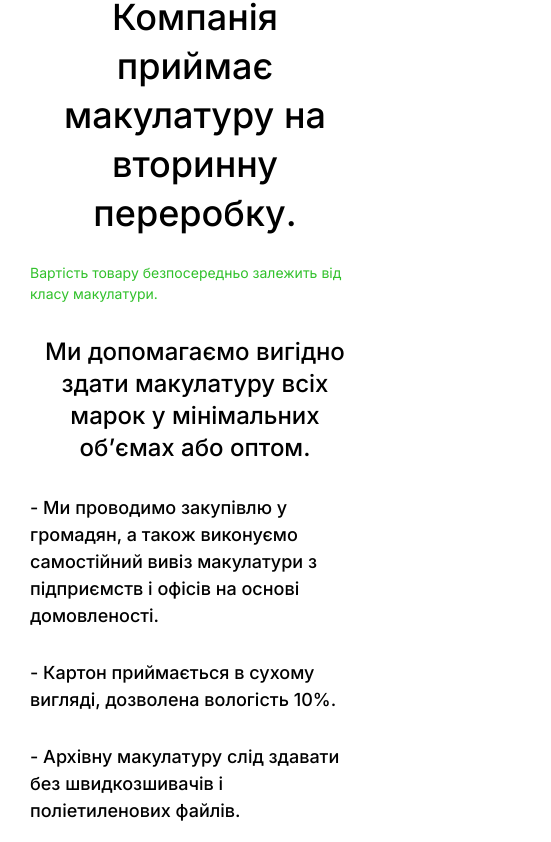
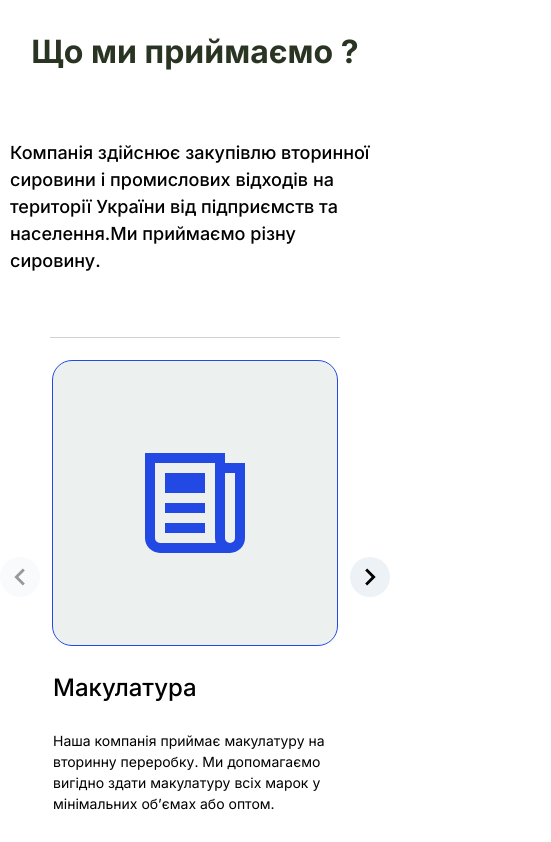
Before and after one commit to EvgeniiVoznyuk/ecoboyarka, a React (Create React App) app: page / in a window 390 px wide. Shown: the part 980-1822 px from the top of the page, 551 px wide, since content can reach past the window. Built offline with nearby package versions, Linux system fonts and the light colour scheme.

Commit message:
Section/slider (#8)
* feat(slider)

* finalize slider section & responsive refactor

```diff
--- a/src/App.tsx
+++ b/src/App.tsx
@@ -1,15 +1,17 @@
 import * as React from 'react';
 import { ChakraProvider, Container } from '@chakra-ui/react';
+import SliderSection from 'components/sections/SliderSection/SliderSection';
+import OurBenefits from 'components/OurBenefits/OurBenefits';
 import theme from './theme';
 import Header from './components/Header/Header';
 import ThirdSection from './components/ThirdSection/ThirdSection';
 import AboutUs from './components/AboutUs/AboutUs';
-import OurBenefits from './components/OurBenefits/OurBenefits';
 
 const App = () => (
   <ChakraProvider theme={theme}>
     <Container px="0" maxW="1440px">
       <Header />
+      <SliderSection />
       <ThirdSection />
       <AboutUs />
       <OurBenefits />
--- a/src/components/AboutUs/AboutUs.tsx
+++ b/src/components/AboutUs/AboutUs.tsx
@@ -11,6 +11,7 @@ const AboutUs = () => {
       px="30px"
       direction={{ base: 'column', lg: 'row' }}
       justify={{ base: 'center', lg: 'space-between' }}
+      alignItems="center"
       mb="150px"
     >
       <Box>
@@ -25,6 +26,7 @@ const AboutUs = () => {
           fontWeight="400"
           color="black.100"
           mb="48px"
+          direction={{ base: 'column', lg: 'row' }}
         >
           <Text>
             <Text color="green.500" fontWeight="600" as="span">
@@ -60,7 +62,12 @@ const AboutUs = () => {
           </Link>
         </HStack>
       </Box>
-      <Image src={recycleInHands} maxH="550px" maxW="550px" />
+      <Image
+        display={{ base: 'none', md: 'block' }}
+        src={recycleInHands}
+        maxH="550px"
+        maxW="550px"
+      />
     </Flex>
   );
 };
--- a/src/components/ThirdSection/ThirdSection.tsx
+++ b/src/components/ThirdSection/ThirdSection.tsx
@@ -6,15 +6,14 @@ import books from '../../img/books.png';
 
 const ThirdSection = () => {
   return (
-    <VStack spacing="48px" pb="136px">
+    <VStack px="10px" alignItems="center" spacing="48px" pb="136px">
       <Flex
         width="100%"
         justify="space-between"
-        p={{ base: '85px 30px 0 30px', lg: '85px 110px 0 30px' }}
         direction={{ base: 'column', lg: 'row' }}
       >
         <VStack
-          alignItems="flex-start"
+          alignItems={{ base: 'center', lg: 'flex-start' }}
           textAlign={{ base: 'center', lg: 'left' }}
         >
           <Text
@@ -55,7 +54,7 @@ const ThirdSection = () => {
           fontSize="18px"
           fontWeight="500"
           color="black.100"
-          alignItems="flex-start"
+          alignItems={{ base: 'center', lg: 'flex-start' }}
         >
           <Text maxW="592px">
             - Ми проводимо закупівлю у громадян, а також виконуємо самостійний
--- /dev/null
+++ b/src/components/sections/SliderSection/Slider.tsx
@@ -0,0 +1,57 @@
+import Carousel from 'react-elastic-carousel';
+import { SLIDER_ITEMS } from 'constants/shared';
+import { Button } from '@chakra-ui/react';
+import { ChevronLeftIcon, ChevronRightIcon } from '@chakra-ui/icons';
+import SliderCard from './SliderCard';
+
+export default function Slider() {
+  const myArrow = ({ type, onClick, isEdge }: any) => {
+    const pointer =
+      type === 'PREV' ? (
+        <ChevronLeftIcon
+          _hover={{ color: 'white' }}
+          w="50px"
+          h="34px"
+          color="black"
+        />
+      ) : (
+        <ChevronRightIcon
+          _hover={{ color: 'white' }}
+          w="50px"
+          h="34px"
+          color="black"
+        />
+      );
+    return (
+      <Button
+        borderRadius="50%"
+        w="40px"
+        h="40px"
+        top="40%"
+        onClick={onClick}
+        disabled={isEdge}
+        _hover={{ bg: 'green.500', color: 'white' }}
+      >
+        {pointer}
+      </Button>
+    );
+  };
+  return (
+    <Carousel
+      renderArrow={myArrow}
+      breakPoints={[
+        { width: 1, itemsToShow: 1 },
+        { width: 650, itemsToShow: 2, itemsToScroll: 2 },
+        { width: 870, itemsToShow: 2 },
+        { width: 1150, itemsToShow: 3, itemsToScroll: 2 },
+        { width: 1450, itemsToShow: 3 },
+      ]}
+      itemsToShow={3}
+      isRTL={false}
+    >
+      {SLIDER_ITEMS.map((item) => (
+        <SliderCard {...item} />
+      ))}
+    </Carousel>
+  );
+}
--- /dev/null
+++ b/src/components/sections/SliderSection/SliderCard.tsx
@@ -0,0 +1,50 @@
+import { Flex, VStack, Text, Image } from '@chakra-ui/react';
+
+interface IProps {
+  img: string;
+  title: string;
+  color: string;
+  description: string;
+}
+const SliderCard = ({ img, title, color, description }: IProps) => {
+  return (
+    <VStack
+      boxShadow="(0px 4px 4px rgba(0, 0, 0, 0.25))"
+      gridGap="16px"
+      alignItems="flex-start"
+      p="22px"
+      w="330px"
+      border="1px solid"
+      borderColor="grey.100"
+      borderRadius="20px"
+    >
+      <Flex
+        justifyContent="center"
+        alignItems="center"
+        border="1px solid"
+        borderColor={color}
+        borderRadius="20px"
+        bg="#ECF1EF"
+        w="286px"
+        h="286px"
+        alignSelf="center"
+      >
+        <Image src={img} />
+      </Flex>
+
+      <Text fontSize="24px" fontWeight="500" color="black">
+        {title}
+      </Text>
+
+      <Text fontSize="14px" color="black">
+        {description}
+      </Text>
+
+      <Text fontSize="18px" color="green.500">
+        Детальніше
+      </Text>
+    </VStack>
+  );
+};
+
+export default SliderCard;
--- /dev/null
+++ b/src/components/sections/SliderSection/SliderSection.tsx
@@ -0,0 +1,35 @@
+import { VStack, Text, Flex } from '@chakra-ui/react';
+import React from 'react';
+import Slider from './Slider';
+
+const SliderSection = () => {
+  return (
+    <VStack alignItems="center" gridGap="55px" pt="120px" pb="60px">
+      <Text
+        fontWeight="700"
+        fontSize={{ base: '32px', md: '48px' }}
+        color="#2A3423"
+      >
+        Що ми приймаємо ?
+      </Text>
+
+      <Text
+        fontWeight="500"
+        fontSize="18px"
+        maxW="730px"
+        color="black"
+        px="10px"
+      >
+        Компанія здійснює закупівлю вторинної сировини і промислових відходів на
+        території України від підприємств та населення.Ми приймаємо різну
+        сировину.
+      </Text>
+
+      <Flex w="100%">
+        <Slider />
+      </Flex>
+    </VStack>
+  );
+};
+
+export default SliderSection;
--- a/src/constants/shared.ts
+++ b/src/constants/shared.ts
@@ -1,3 +1,7 @@
+import newspapper from '../img/newspaper.svg';
+import glass from '../img/wineglass.svg';
+import bottle from '../img/bottle.svg';
+
 const NAV_LINKS = [
   { title: 'Головна', to: '/' },
   { title: 'Закупівля', to: '/' },
@@ -5,5 +9,54 @@ const NAV_LINKS = [
   { title: 'Контакти', to: '/' },
 ];
 
+const SLIDER_ITEMS = [
+  {
+    img: newspapper,
+    title: 'Макулатура',
+    description:
+      'Наша компанія приймає  макулатуру на вторинну переробку. Ми допомагаємо вигідно здати макулатуру всіх марок у мінімальних об’ємах або оптом.',
+    color: '#2349E4',
+  },
+  {
+    img: glass,
+    title: 'Скло',
+    description:
+      'Наша компанія приймає  макулатуру на вторинну переробку. Ми допомагаємо вигідно здати макулатуру всіх марок у мінімальних об’ємах або оптом.',
+    color: '#6AD44C',
+  },
+  {
+    img: bottle,
+    title: 'Пластик',
+    description:
+      'Наша компанія приймає  макулатуру на вторинну переробку. Ми допомагаємо вигідно здати макулатуру всіх марок у мінімальних об’ємах або оптом.',
+    color: '#F3D94C',
+  },
+  {
+    img: newspapper,
+    title: 'Макулатура',
+    description:
+      'Наша компанія приймає  макулатуру на вторинну переробку. Ми допомагаємо вигідно здати макулатуру всіх марок у мінімальних об’ємах або оптом.',
+    color: '#2349E4',
+  },
+  {
+    img: glass,
+    title: 'Скло',
+    description:
+      'Наша компанія приймає  макулатуру на вторинну переробку. Ми допомагаємо вигідно здати макулатуру всіх марок у мінімальних об’ємах або оптом.',
+    color: '#6AD44C',
+  },
+  {
+    img: bottle,
+    title: 'Пластик',
+    description:
+      'Наша компанія приймає  макулатуру на вторинну переробку. Ми допомагаємо вигідно здати макулатуру всіх марок у мінімальних об’ємах або оптом.',
+    color: '#F3D94C',
+  },
+];
 // eslint-disable-next-line import/prefer-default-export
-export { NAV_LINKS };
+export { NAV_LINKS, SLIDER_ITEMS };
+
+// img: string;
+// title: string;
+// color: string;
+// description: string;
--- a/tsconfig.json
+++ b/tsconfig.json
@@ -18,7 +18,8 @@
     "resolveJsonModule": true,
     "isolatedModules": true,
     "noEmit": true,
-    "jsx": "react-jsx"
+    "jsx": "react-jsx",
+    "baseUrl": "src",
   },
   "include": ["src", "index.d.ts"]
 }
```
Also changed, not shown: package.json (+6 -1 lines), src/components/OurBenefits/OurBenefits.tsx (+29 -21 lines), 1 other file (tests, documents, lock files or other folders).
